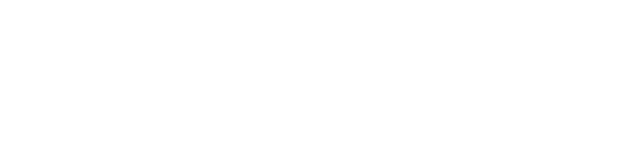
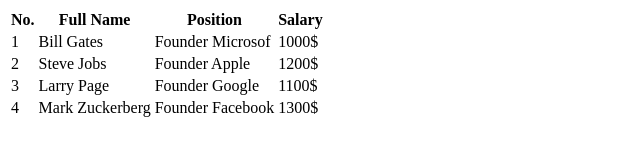
Before and after one commit to demiusdelph-developer/genius-project, a plain HTML site: page module-4/index.html in a window 1280 px wide. Shown: the whole page, without its empty margins (0-640 px from the left). Drawn offline with Linux system fonts and the light colour scheme.

Commit message:
add table to module 4

```diff
--- a/module-4/index.html
+++ b/module-4/index.html
@@ -7,5 +7,42 @@
 </head>
 <body>
   <!-- table -->
+  <table>
+    <thead>
+      <tr>
+        <th>No.</th>
+        <th>Full Name</th>
+        <th>Position</th>
+        <th>Salary</th>
+      </tr>
+    </thead>
+    <tbody>
+      <tr>
+        <td>1</td>
+        <td>Bill Gates</td>
+        <td>Founder Microsof</td>
+        <td>1000$</td>
+      </tr>
+      <tr>
+        <td>2</td>
+        <td>Steve Jobs</td>
+        <td>Founder Apple</td>
+        <td>1200$</td>
+      </tr>
+      <tr>
+        <td>3</td>
+        <td>Larry Page</td>
+        <td>Founder Google</td>
+        <td>1100$</td>
+      </tr>
+      <tr>
+        <td>4</td>
+        <td>Mark Zuckerberg</td>
+        <td>Founder Facebook</td>
+        <td>1300$</td>
+      </tr>
+    </tbody>
+    <!-- <tfoot></tfoot> -->
+  </table>
 </body>
 </html>
```
